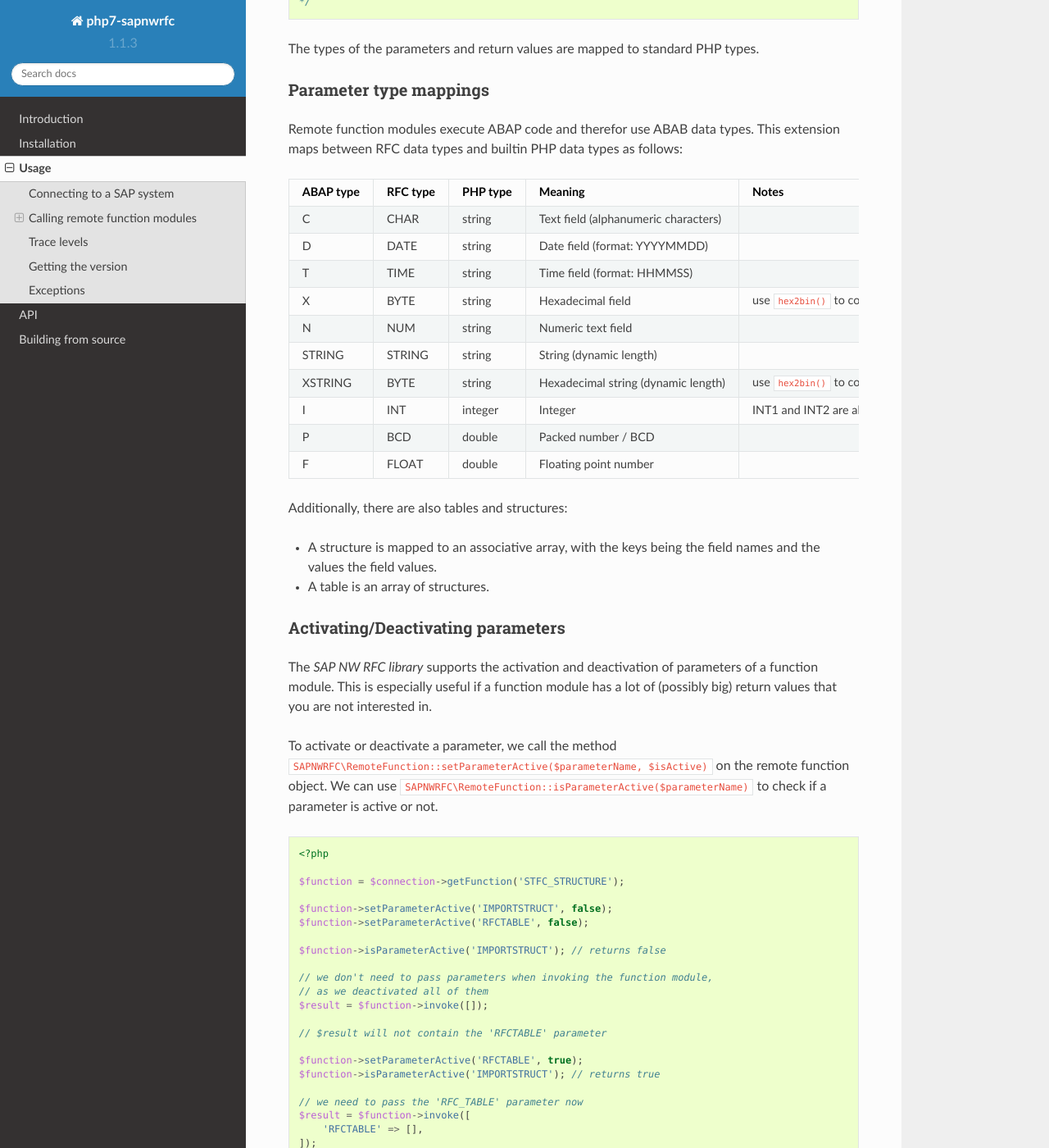
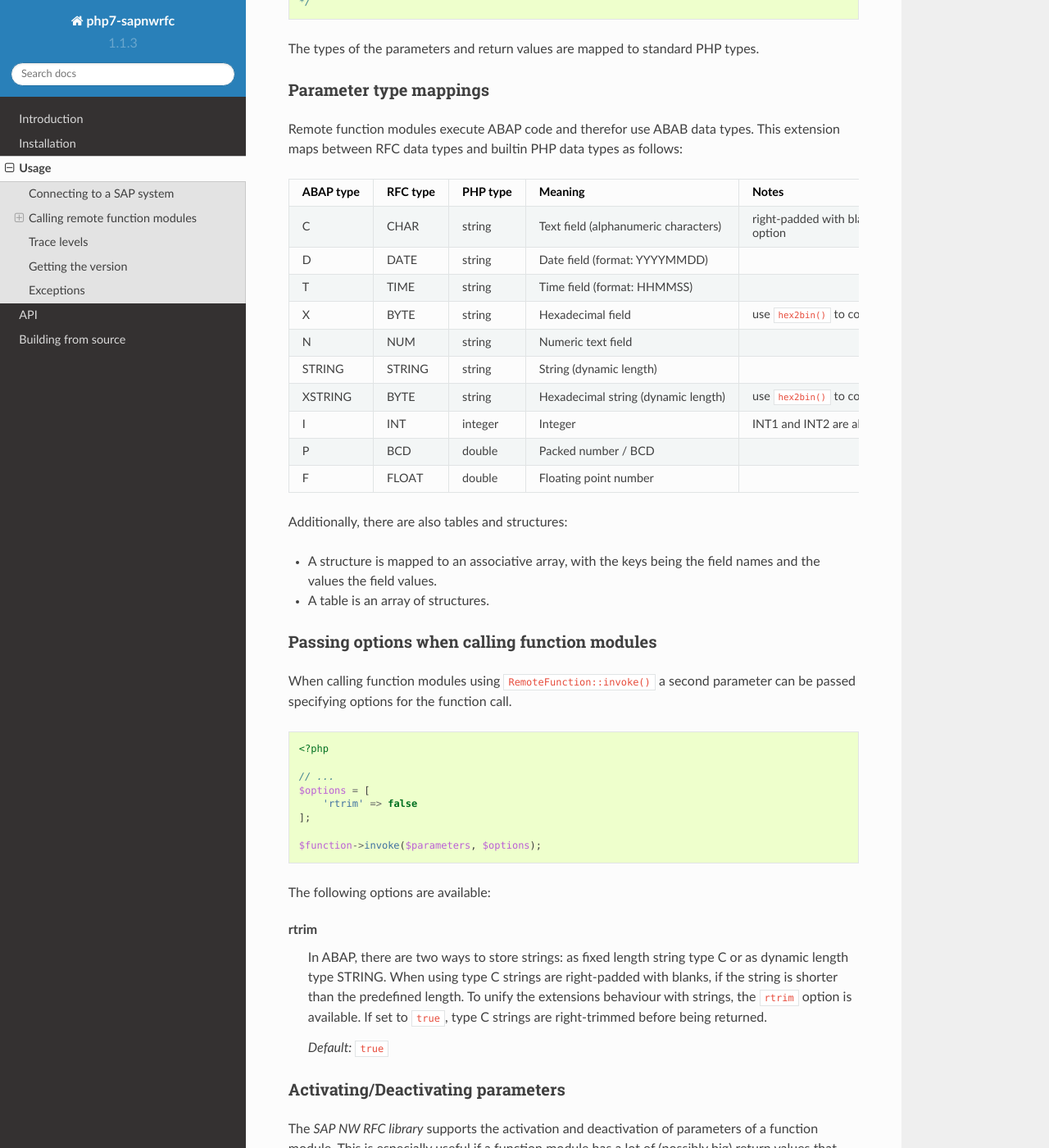
Before and after one commit to gkralik/php7-sapnwrfc, a Sphinx documentation site: the page built from docs/usage.rst, in a window 1280 px wide and 1400 px high, scrolled down 2679 px. Shown: the whole window at 82% size. Built offline with Sphinx 7.4.7 and the Read the Docs theme 2.0.0, drawn with Linux system fonts in a browser that asks for light colours; some of the changed text lies outside the part shown.

Commit message:
allow options for RemoteFunction::invoke()
second parameter is array of options.
currently only 'rtrim' is supported (defaults to true)
which helps with CHAR return parameters by removing
the right-padding before returning the values.

```diff
--- a/docs/index.rst
+++ b/docs/index.rst
@@ -7,9 +7,10 @@ ABAP function modules via the SAP Remote Function Call (RFC) protocol.
 
 To start using ``php7-sapnwrfc``, follow the :ref:`quick-start`.
 
-.. warning::
+.. note::
 
-   This documentation is a work in progress.
+   This documentation is updated continually and thus always reflects
+   the latest development version of the extension.
 
 Documentation
 -------------
--- a/docs/usage.rst
+++ b/docs/usage.rst
@@ -15,7 +15,7 @@ passing connection parameters:
 .. code-block:: php
 
     <?php
-    $config = [
+    $parameters = [
         'ashost' => 'my.sap.system.local',
         'sysnr'  => '00',
         'client' => '123',
@@ -24,7 +24,7 @@ passing connection parameters:
     ];
 
     // connect
-    $connection = new SAPNWRFC\Connection($config);
+    $connection = new SAPNWRFC\Connection($parameters);
 
     // do work here
 
@@ -135,35 +135,63 @@ Parameter type mappings
 Remote function modules execute ABAP code and therefor use ABAB data types. This extension
 maps between RFC data types and builtin PHP data types as follows:
 
-+-----------+----------+-----------+---------------------------------------------------+------------------------------------------+
-| ABAP type | RFC type | PHP type  | Meaning                                           | Notes                                    |
-+===========+==========+===========+===================================================+==========================================+
-| C         | CHAR     | string    | Text field (alphanumeric characters)              |                                          |
-+-----------+----------+-----------+---------------------------------------------------+------------------------------------------+
-| D         | DATE     | string    | Date field (format: YYYYMMDD)                     |                                          |
-+-----------+----------+-----------+---------------------------------------------------+------------------------------------------+
-| T         | TIME     | string    | Time field (format: HHMMSS)                       |                                          |
-+-----------+----------+-----------+---------------------------------------------------+------------------------------------------+
-| X         | BYTE     | string    | Hexadecimal field                                 | use ``hex2bin()`` to convert to binary   |
-+-----------+----------+-----------+---------------------------------------------------+------------------------------------------+
-| N         | NUM      | string    | Numeric text field                                |                                          |
-+-----------+----------+-----------+---------------------------------------------------+------------------------------------------+
-| STRING    | STRING   | string    | String (dynamic length)                           |                                          |
-+-----------+----------+-----------+---------------------------------------------------+------------------------------------------+
-| XSTRING   | BYTE     | string    | Hexadecimal string (dynamic length)               | use ``hex2bin()`` to convert to binary   |
-+-----------+----------+-----------+---------------------------------------------------+------------------------------------------+
-| I         | INT      | integer   | Integer                                           | INT1 and INT2 are also mapped to integer |
-+-----------+----------+-----------+---------------------------------------------------+------------------------------------------+
-| P         | BCD      | double    | Packed number / BCD                               |                                          |
-+-----------+----------+-----------+---------------------------------------------------+------------------------------------------+
-| F         | FLOAT    | double    | Floating point number                             |                                          |
-+-----------+----------+-----------+---------------------------------------------------+------------------------------------------+
++-----------+----------+-----------+---------------------------------------------------+------------------------------------------------+
+| ABAP type | RFC type | PHP type  | Meaning                                           | Notes                                          |
++===========+==========+===========+===================================================+================================================+
+| C         | CHAR     | string    | Text field (alphanumeric characters)              | right-padded with blanks; see ``rtrim`` option |
++-----------+----------+-----------+---------------------------------------------------+------------------------------------------------+
+| D         | DATE     | string    | Date field (format: YYYYMMDD)                     |                                                |
++-----------+----------+-----------+---------------------------------------------------+------------------------------------------------+
+| T         | TIME     | string    | Time field (format: HHMMSS)                       |                                                |
++-----------+----------+-----------+---------------------------------------------------+------------------------------------------------+
+| X         | BYTE     | string    | Hexadecimal field                                 | use ``hex2bin()`` to convert to binary         |
++-----------+----------+-----------+---------------------------------------------------+------------------------------------------------+
+| N         | NUM      | string    | Numeric text field                                |                                                |
++-----------+----------+-----------+---------------------------------------------------+------------------------------------------------+
+| STRING    | STRING   | string    | String (dynamic length)                           |                                                |
++-----------+----------+-----------+---------------------------------------------------+------------------------------------------------+
+| XSTRING   | BYTE     | string    | Hexadecimal string (dynamic length)               | use ``hex2bin()`` to convert to binary         |
++-----------+----------+-----------+---------------------------------------------------+------------------------------------------------+
+| I         | INT      | integer   | Integer                                           | INT1 and INT2 are also mapped to integer       |
++-----------+----------+-----------+---------------------------------------------------+------------------------------------------------+
+| P         | BCD      | double    | Packed number / BCD                               |                                                |
++-----------+----------+-----------+---------------------------------------------------+------------------------------------------------+
+| F         | FLOAT    | double    | Floating point number                             |                                                |
++-----------+----------+-----------+---------------------------------------------------+------------------------------------------------+
 
 Additionally, there are also tables and structures:
 
 - A structure is mapped to an associative array, with the keys being the field names
   and the values the field values.
 - A table is an array of structures.
+
+Passing options when calling function modules
+^^^^^^^^^^^^^^^^^^^^^^^^^^^^^^^^^^^^^^^^^^^^^
+
+When calling function modules using ``RemoteFunction::invoke()`` a second parameter can
+be passed specifying options for the function call.
+
+.. code-block:: php
+
+    <?php
+
+    // ...
+    $options = [
+        'rtrim' => false
+    ];
+
+    $function->invoke($parameters, $options);
+
+The following options are available:
+
+rtrim
+    In ABAP, there are two ways to store strings: as fixed length string type C or as dynamic
+    length type STRING. When using type C strings are right-padded with blanks, if the string
+    is shorter than the predefined length. To unify the extensions behaviour with strings, the
+    ``rtrim`` option is available. If set to ``true``, type C strings are right-trimmed before
+    being returned.
+
+    *Default:* ``true``
 
 Activating/Deactivating parameters
 ^^^^^^^^^^^^^^^^^^^^^^^^^^^^^^^^^^
```
Also changed, not shown: other parts of docs/usage.rst (+1 -1 lines), CHANGELOG.md (+2 -2 lines), 12 other files.
